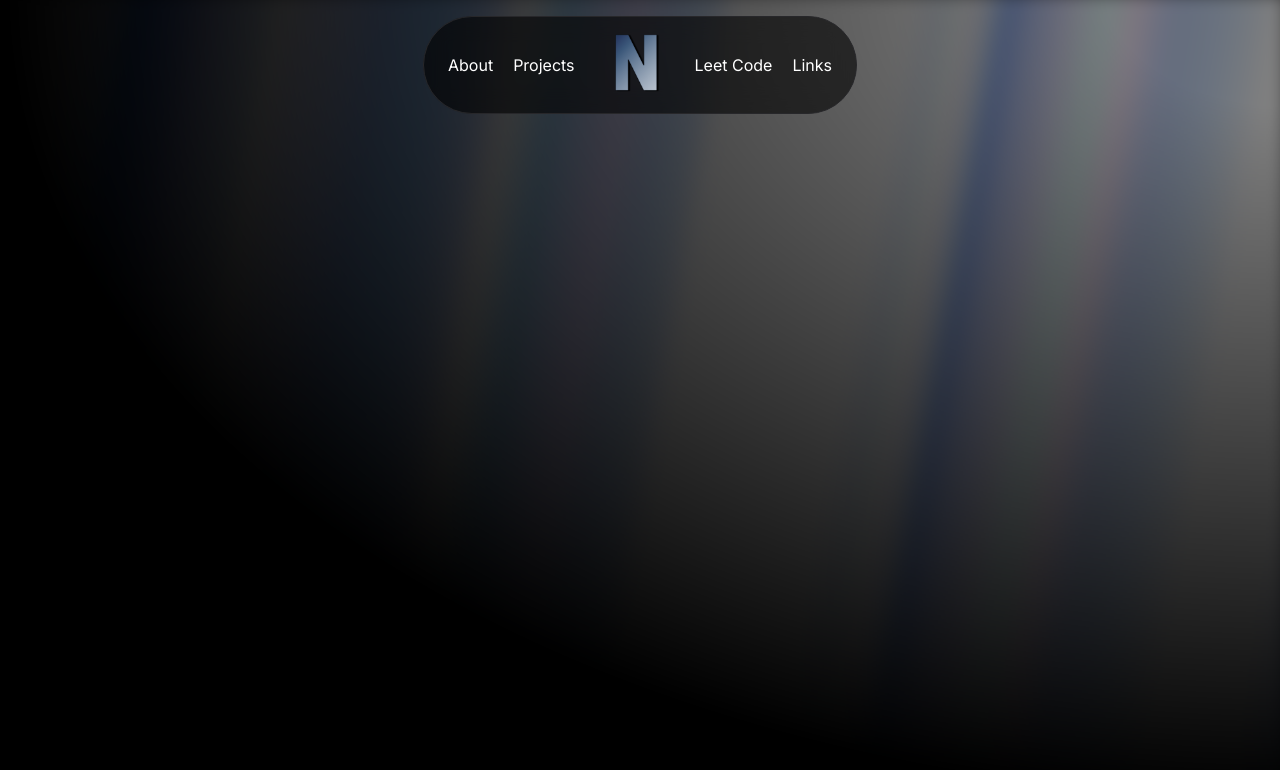
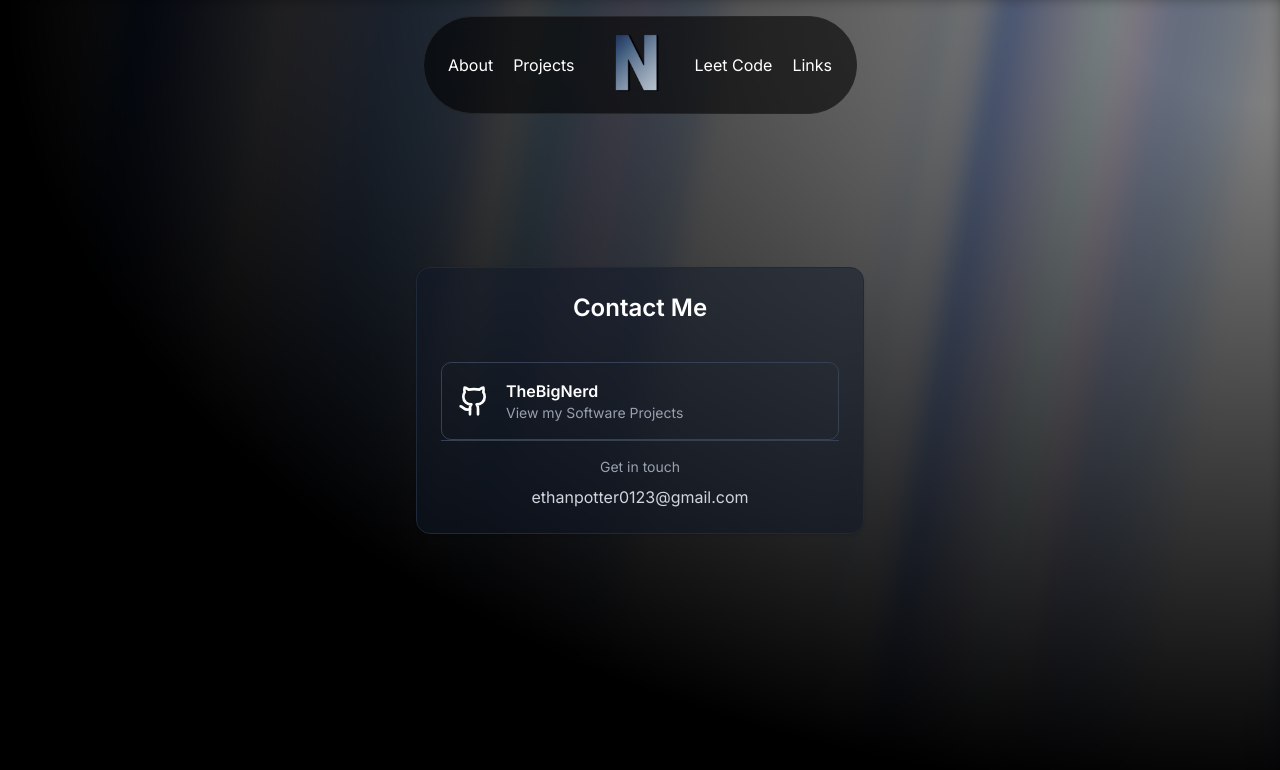
Before and after one commit to TheBigNerd/Development-Showcase-Website, a Next.js app: page /links in a window 1280 px wide. Shown: the top 770 px of the page. Built offline with nearby package versions, Linux system fonts and the light colour scheme.

Commit message:
feat: enhance Links component with GitHub profile and contact information

```diff
--- a/app/links/page.tsx
+++ b/app/links/page.tsx
@@ -1,5 +1,54 @@
-export default function links() {
+import Link from "next/link";
+import { Card, CardContent, CardHeader, CardTitle } from "@/components/ui/card";
+import { Github } from "lucide-react";
+
+export default function Links() {
   return (
-    <div className="min-h-screen w-full flex items-center justify-center bg-black"></div>
-  )
+    <div className="min-h-screen w-full flex items-center justify-center bg-black p-8">
+      <div className="max-w-md w-full">
+        <Card className="bg-gray-900/50 border-gray-800 backdrop-blur-sm">
+          <CardHeader className="text-center">
+            <CardTitle className="text-white text-2xl mb-2">
+              Contact Me
+            </CardTitle>
+          </CardHeader>
+          <CardContent className="space-y-6">
+            <Link
+              href="https://github.com/TheBigNerd"
+              target="_blank"
+              rel="noopener noreferrer"
+              className="group"
+            >
+              <div className="flex items-center space-x-4 p-4 rounded-lg border border-gray-700 hover:border-gray-600 transition-all duration-300 hover:bg-gray-800/50 cursor-pointer">
+                <div className="flex-shrink-0">
+                  <Github className="w-8 h-8 text-white group-hover:text-blue-400 transition-colors duration-300" />
+                </div>
+                <div className="flex-1">
+                  <h3 className="text-white font-semibold group-hover:text-blue-400 transition-colors duration-300">
+                    TheBigNerd
+                  </h3>
+                  <p className="text-gray-400 text-sm">
+                    View my Software Projects
+                  </p>
+                </div>
+              </div>
+            </Link>
+            <div className="pt-4 border-t border-gray-700">
+              <div className="text-center">
+                <p className="text-gray-400 text-sm mb-2">
+                  Get in touch
+                </p>
+                <a
+                  href="mailto:ethanpotter0123@gmail.com"
+                  className="text-gray-300 hover:text-white transition-colors duration-300"
+                >
+                  ethanpotter0123@gmail.com
+                </a>
+              </div>
+            </div>
+          </CardContent>
+        </Card>
+      </div>
+    </div>
+  );
 }
```
